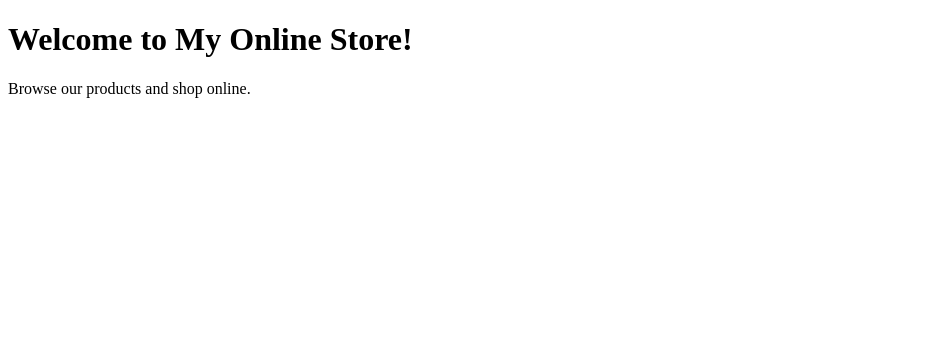
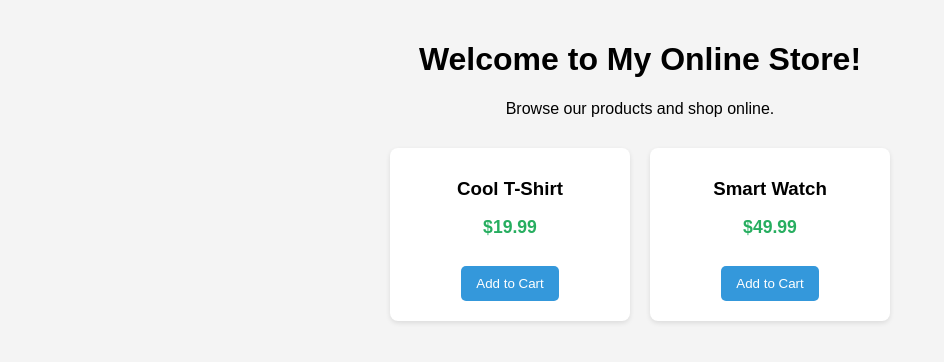
Before and after one commit to judson-samuel/my-store, a website: page public/index.html in a window 1280 px wide. Shown: the whole page, without its empty margins (0-944 px from the left). Drawn offline with Linux system fonts and the light colour scheme.

Commit message:
Update index.html

```diff
--- a/public/index.html
+++ b/public/index.html
@@ -3,11 +3,37 @@
 <head>
     <meta charset="UTF-8">
     <meta name="viewport" content="width=device-width, initial-scale=1.0">
-    <title>My Store</title>
-    <link rel="stylesheet" href="style.css">
+    <title>My Online Store</title>
+    <style>
+        body { font-family: Arial, sans-serif; margin: 0; padding: 20px; background: #f4f4f4; }
+        header { text-align: center; margin-bottom: 30px; }
+        .products { display: flex; gap: 20px; justify-content: center; flex-wrap: wrap; }
+        .product-card { background: white; padding: 20px; border-radius: 8px; box-shadow: 0 2px 5px rgba(0,0,0,0.1); width: 200px; text-align: center; }
+        .product-card h3 { margin: 10px 0; }
+        .price { color: #27ae60; font-weight: bold; font-size: 1.1em; }
+        button { background: #3498db; color: white; border: none; padding: 10px 15px; border-radius: 5px; cursor: pointer; margin-top: 10px; }
+        button:hover { background: #2980b9; }
+    </style>
 </head>
 <body>
-    <h1>Welcome to My Online Store!</h1>
-    <p>Browse our products and shop online.</p>
+
+    <header>
+        <h1>Welcome to My Online Store!</h1>
+        <p>Browse our products and shop online.</p>
+    </header>
+
+    <div class="products">
+        <div class="product-card">
+            <h3>Cool T-Shirt</h3>
+            <p class="price">$19.99</p>
+            <button>Add to Cart</button>
+        </div>
+        <div class="product-card">
+            <h3>Smart Watch</h3>
+            <p class="price">$49.99</p>
+            <button>Add to Cart</button>
+        </div>
+    </div>
+
 </body>
 </html>
```
